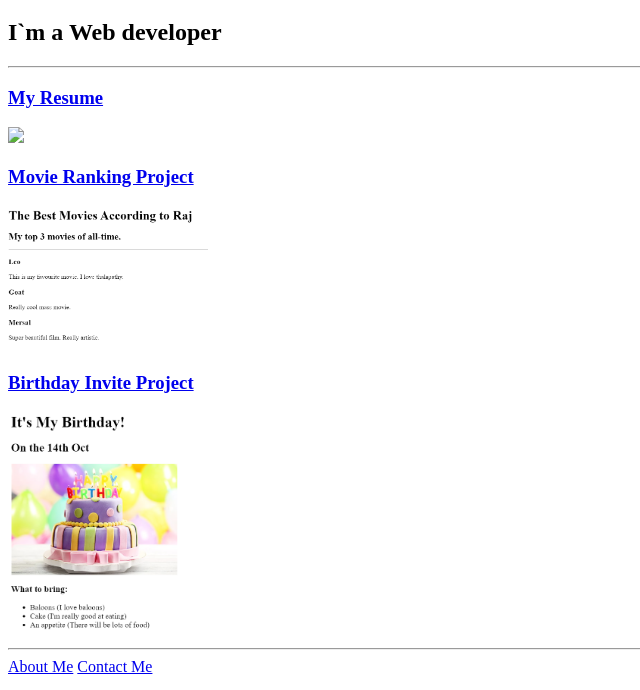
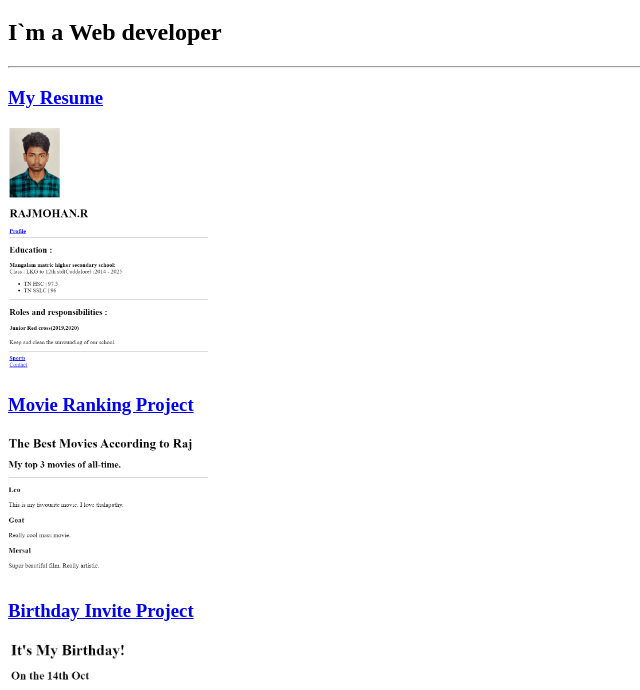
Before and after one commit to Rajmohan2007/html_portfolio, a plain HTML site: page index.html in a window 1280 px wide. Shown: the part 61-751 px from the top of the page, without its empty margins (0-640 px from the left). Drawn offline with Linux system fonts and the light colour scheme.

Commit message:
Update index.html

```diff
--- a/index.html
+++ b/index.html
@@ -11,7 +11,7 @@
         <hr />
 
         <h3><a href="./public/indexr.html">My Resume</a></h3>
-        <img src="../4.3 HTML Porfolio Project/assets/images/resume preview.png" width="200">
+        <img src="./assets/images/resume preview.png" width="200">
         <br>
         <h3><a href="./public/movie-ranking.html">Movie Ranking Project</a></h3>
         <img src="./assets/images/movie ranking.png" width="200" />
```
